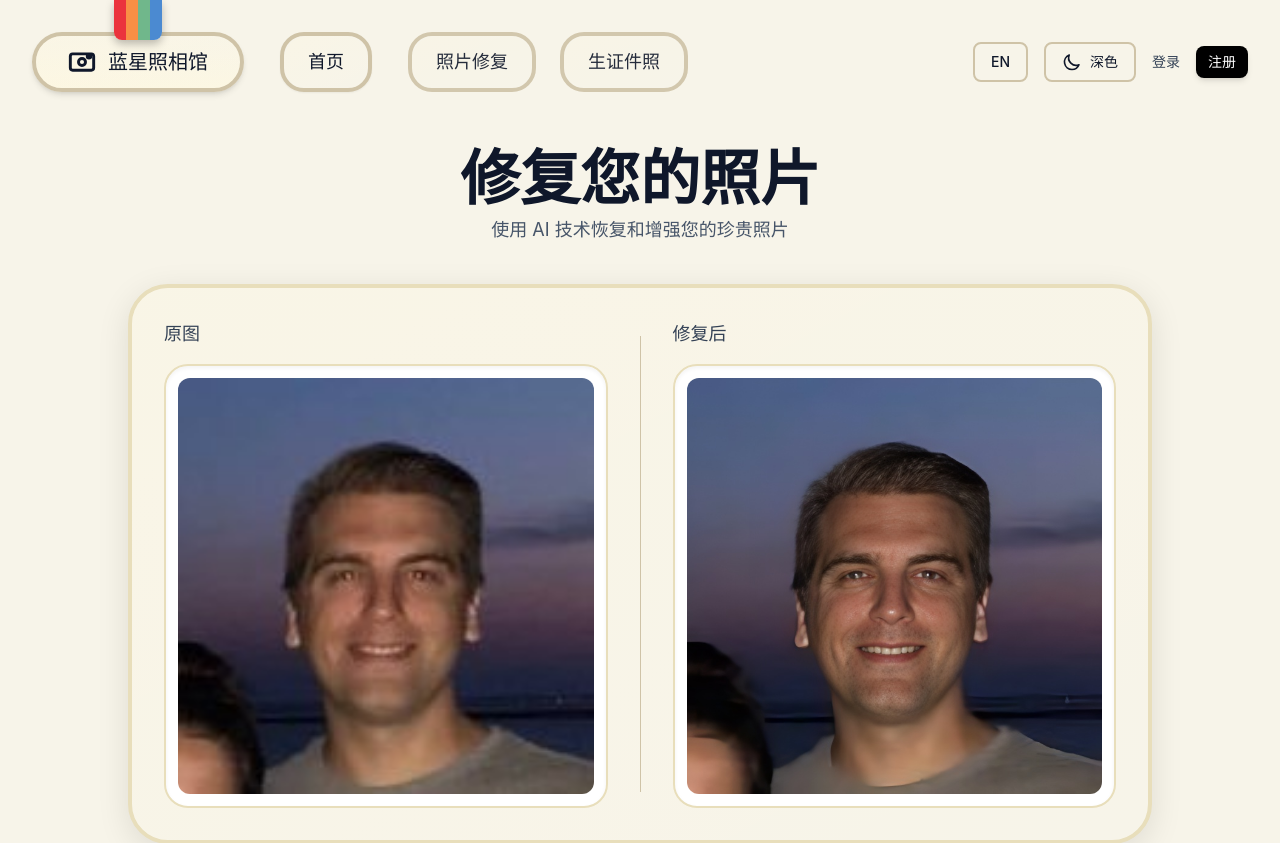
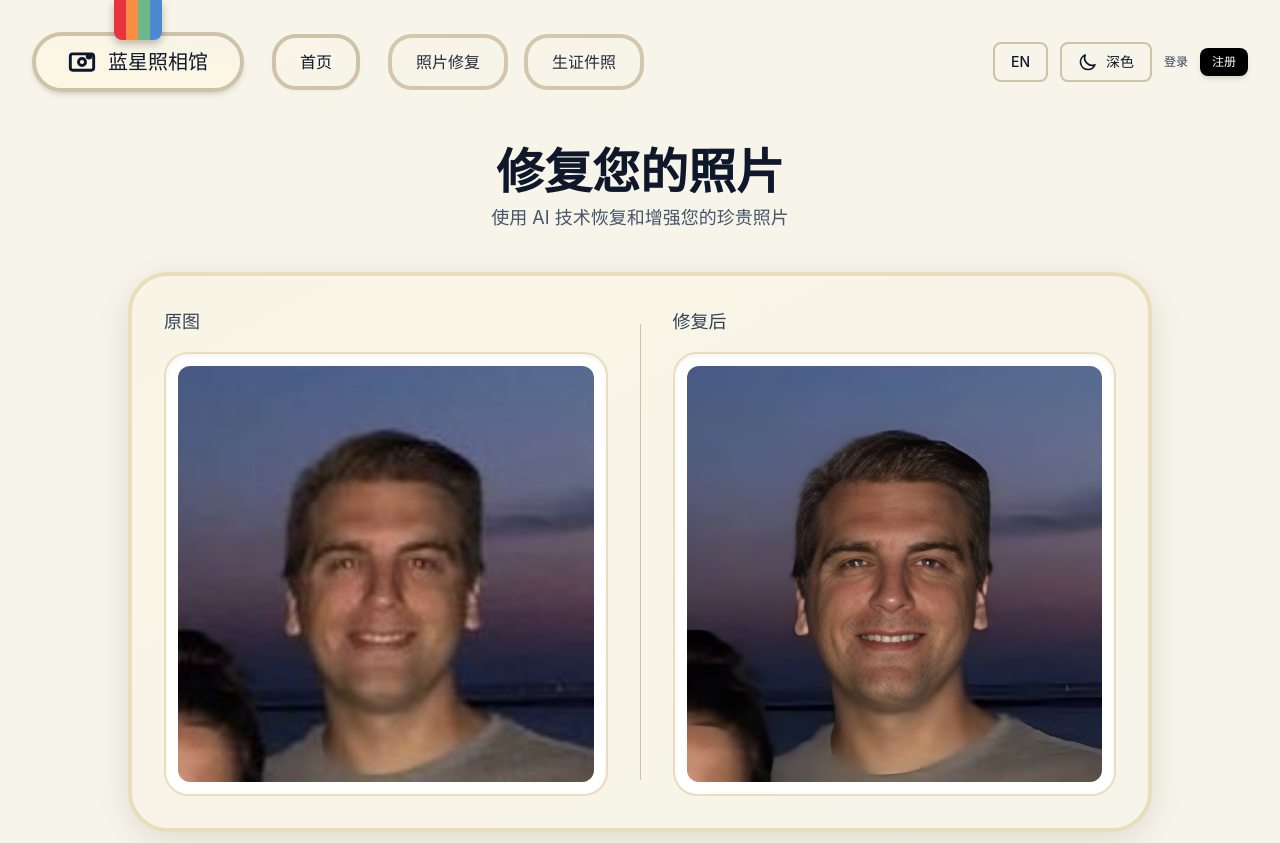
Before and after one commit to hekuanga/ImgFactory, a Next.js app: page / in a window 1280 px wide. Shown: the top 843 px of the page. Built offline with nearby package versions, Linux system fonts and the light colour scheme; no server answers.

Commit message:
Fix layout issues for English language: adjust button sizes, spacing, and responsive design

```diff
--- a/components/Header.tsx
+++ b/components/Header.tsx
@@ -130,9 +130,9 @@ export default function Header() {
         </div>
       )}
         {/* 导航栏容器 */}
-        <div className='flex justify-between items-center w-full pt-6 pb-5 sm:pt-8 sm:pb-6 px-4 sm:px-6 lg:px-8 max-w-7xl mx-auto'>
+        <div className='flex justify-between items-center w-full pt-6 pb-5 sm:pt-8 sm:pb-6 px-4 sm:px-6 lg:px-8 max-w-7xl mx-auto flex-wrap gap-3'>
           {/* 左侧导航按钮 */}
-          <nav className='flex items-center gap-2 sm:gap-3 lg:gap-4 xl:gap-6 flex-1 justify-center sm:justify-start'>
+          <nav className='flex items-center gap-1.5 sm:gap-2 lg:gap-3 xl:gap-4 flex-1 justify-center sm:justify-start flex-wrap'>
             {/* 蓝星照相馆 Logo */}
             <Link href='/' className='relative block'>
               <button
@@ -177,16 +177,17 @@ export default function Header() {
           <Link href='/' className='relative block mx-1 sm:mx-2 lg:mx-3'>
             <button
               className={`
-                relative px-4 sm:px-5 lg:px-6 py-2 sm:py-2.5 lg:py-3
+                relative px-3 sm:px-4 lg:px-5 xl:px-6 py-2 sm:py-2.5 lg:py-3
                 bg-[#F7F4E9] dark:bg-slate-800 rounded-[20px] sm:rounded-[22px] lg:rounded-[24px]
                 border-[3px] sm:border-[4px] border-[#CFC3A7] dark:border-slate-600
-                text-slate-900 dark:text-slate-100 font-medium text-sm sm:text-base lg:text-lg
+                text-slate-900 dark:text-slate-100 font-medium text-xs sm:text-sm lg:text-base
                 transition-all duration-200
                 hover:scale-105 hover:shadow-md
                 ${isActive('/') ? 'opacity-100 shadow-sm' : 'opacity-90'}
                 before:absolute before:inset-0 before:rounded-[20px] sm:before:rounded-[22px] lg:before:rounded-[24px]
                 before:bg-gradient-to-br before:from-[#FFF8E0]/30 before:to-transparent
                 before:pointer-events-none
+                whitespace-nowrap
               `}
             >
               <span className='relative z-10'>{t.nav.home}</span>
@@ -197,16 +198,17 @@ export default function Header() {
           <Link href='/restore' className='relative block'>
             <button
               className={`
-                relative px-4 sm:px-5 lg:px-6 py-2 sm:py-2.5 lg:py-3
+                relative px-3 sm:px-4 lg:px-5 xl:px-6 py-2 sm:py-2.5 lg:py-3
                 bg-[#F7F4E9] dark:bg-slate-800 rounded-[20px] sm:rounded-[22px] lg:rounded-[24px]
                 border-[3px] sm:border-[4px] border-[#CFC3A7] dark:border-slate-600
-                text-slate-900 dark:text-slate-100 font-medium text-sm sm:text-base lg:text-lg
+                text-slate-900 dark:text-slate-100 font-medium text-xs sm:text-sm lg:text-base
                 transition-all duration-200
                 hover:scale-105 hover:shadow-md
                 ${isActive('/restore') ? 'opacity-100 shadow-sm' : 'opacity-90'}
                 before:absolute before:inset-0 before:rounded-[20px] sm:before:rounded-[22px] lg:before:rounded-[24px]
                 before:bg-gradient-to-br before:from-[#FFF8E0]/30 before:to-transparent
                 before:pointer-events-none
+                whitespace-nowrap
               `}
             >
               <span className='relative z-10'>{t.nav.restore}</span>
@@ -217,16 +219,17 @@ export default function Header() {
           <Link href='/passport-photo' className='relative block'>
             <button
               className={`
-                relative px-4 sm:px-5 lg:px-6 py-2 sm:py-2.5 lg:py-3
+                relative px-3 sm:px-4 lg:px-5 xl:px-6 py-2 sm:py-2.5 lg:py-3
                 bg-[#F7F4E9] dark:bg-slate-800 rounded-[20px] sm:rounded-[22px] lg:rounded-[24px]
                 border-[3px] sm:border-[4px] border-[#CFC3A7] dark:border-slate-600
-                text-slate-900 dark:text-slate-100 font-medium text-sm sm:text-base lg:text-lg
+                text-slate-900 dark:text-slate-100 font-medium text-xs sm:text-sm lg:text-base
                 transition-all duration-200
                 hover:scale-105 hover:shadow-md
                 ${isActive('/passport-photo') ? 'opacity-100 shadow-sm' : 'opacity-90'}
                 before:absolute before:inset-0 before:rounded-[20px] sm:before:rounded-[22px] lg:before:rounded-[24px]
                 before:bg-gradient-to-br before:from-[#FFF8E0]/30 before:to-transparent
                 before:pointer-events-none
+                whitespace-nowrap
               `}
             >
               <span className='relative z-10'>{t.nav.passportPhoto}</span>
@@ -235,7 +238,7 @@ export default function Header() {
         </nav>
 
         {/* 用户操作区域 - 右侧 */}
-        <div className='flex items-center gap-2 sm:gap-3 lg:gap-4 flex-shrink-0'>
+        <div className='flex items-center gap-1.5 sm:gap-2 lg:gap-3 flex-shrink-0 flex-wrap justify-end'>
           {/* 语言和主题切换按钮 */}
           <LanguageToggle />
           <ThemeToggle />
@@ -245,27 +248,27 @@ export default function Header() {
           ) : user ? (
             <>
               {/* 邮箱地址 - 完全融入背景 */}
-              <div className='text-xs sm:text-sm text-slate-700 dark:text-slate-300 hidden lg:block whitespace-nowrap max-w-[240px] truncate'>
+              <div className='text-xs sm:text-sm text-slate-700 dark:text-slate-300 hidden xl:block whitespace-nowrap max-w-[200px] sm:max-w-[240px] truncate'>
                 {user.email}
               </div>
               {isSubscribed && (
                 <button
                   onClick={handleManageSubscription}
                   disabled={portalLoading || checkingSubscription}
-                  className='text-xs sm:text-sm font-medium text-slate-700 dark:text-slate-300 hover:text-slate-900 dark:hover:text-slate-100 transition disabled:opacity-50 disabled:cursor-not-allowed whitespace-nowrap'
+                  className='text-xs font-medium text-slate-700 dark:text-slate-300 hover:text-slate-900 dark:hover:text-slate-100 transition disabled:opacity-50 disabled:cursor-not-allowed whitespace-nowrap'
                 >
                   {portalLoading ? t.user.processing : t.user.manageSubscription}
                 </button>
               )}
               <Link
                 href='/billing'
-                className='text-xs sm:text-sm font-medium text-slate-700 dark:text-slate-300 hover:text-slate-900 dark:hover:text-slate-100 transition whitespace-nowrap'
+                className='text-xs font-medium text-slate-700 dark:text-slate-300 hover:text-slate-900 dark:hover:text-slate-100 transition whitespace-nowrap'
               >
                 {t.user.subscribe}
               </Link>
               <button
                 onClick={handleSignOut}
-                className='text-xs sm:text-sm font-medium text-slate-700 dark:text-slate-300 hover:text-slate-900 dark:hover:text-slate-100 transition whitespace-nowrap'
+                className='text-xs font-medium text-slate-700 dark:text-slate-300 hover:text-slate-900 dark:hover:text-slate-100 transition whitespace-nowrap'
               >
                 {t.user.logout}
               </button>
@@ -274,13 +277,13 @@ export default function Header() {
             <>
               <Link
                 href='/login'
-                className='text-xs sm:text-sm font-medium text-slate-700 dark:text-slate-300 hover:text-slate-900 dark:hover:text-slate-100 transition whitespace-nowrap'
+                className='text-xs font-medium text-slate-700 dark:text-slate-300 hover:text-slate-900 dark:hover:text-slate-100 transition whitespace-nowrap'
               >
                 {t.user.login}
               </Link>
               <Link
                 href='/register'
-                className='text-xs sm:text-sm font-medium bg-black dark:bg-white text-white dark:text-black rounded-lg hover:bg-black/80 dark:hover:bg-white/80 transition whitespace-nowrap shadow-md px-3 py-1.5'
+                className='text-xs font-medium bg-black dark:bg-white text-white dark:text-black rounded-lg hover:bg-black/80 dark:hover:bg-white/80 transition whitespace-nowrap shadow-md px-2.5 sm:px-3 py-1.5'
               >
                 {t.user.register}
               </Link>
--- a/pages/index.tsx
+++ b/pages/index.tsx
@@ -18,10 +18,10 @@ const Home: NextPage = () => {
       <main className='flex flex-1 w-full flex-col items-center justify-center px-4 sm:px-6 lg:px-8 py-6 sm:py-8'>
         {/* 主标题区域 */}
         <div className='text-center mb-6 sm:mb-8 lg:mb-10 w-full'>
-          <h1 className='mx-auto max-w-4xl font-display text-3xl sm:text-4xl lg:text-5xl xl:text-6xl font-bold tracking-normal text-slate-900 dark:text-slate-100 mb-2 transition-colors duration-300'>
+          <h1 className='mx-auto max-w-5xl font-display text-2xl sm:text-3xl lg:text-4xl xl:text-5xl font-bold tracking-normal text-slate-900 dark:text-slate-100 mb-2 transition-colors duration-300 leading-tight'>
             {t.home.title}
           </h1>
-          <p className='mx-auto text-sm sm:text-base lg:text-lg text-slate-600 dark:text-slate-400 transition-colors duration-300'>
+          <p className='mx-auto max-w-3xl text-sm sm:text-base lg:text-lg text-slate-600 dark:text-slate-400 transition-colors duration-300 px-4'>
             {t.home.subtitle}
           </p>
         </div>
--- a/pages/restore.tsx
+++ b/pages/restore.tsx
@@ -217,10 +217,10 @@ const Home: NextPage = () => {
           </div>
         </div>
 
-        <h1 className='mx-auto max-w-4xl font-display text-3xl sm:text-5xl font-bold tracking-normal text-slate-900 dark:text-slate-100 mb-3 transition-colors duration-300'>
+        <h1 className='mx-auto max-w-5xl font-display text-2xl sm:text-3xl lg:text-4xl font-bold tracking-normal text-slate-900 dark:text-slate-100 mb-3 transition-colors duration-300 leading-tight px-4'>
           {t.restore.title}
         </h1>
-        <p className='mx-auto text-base sm:text-lg text-slate-600 dark:text-slate-400 mb-6 transition-colors duration-300'>
+        <p className='mx-auto max-w-3xl text-sm sm:text-base lg:text-lg text-slate-600 dark:text-slate-400 mb-6 transition-colors duration-300 px-4'>
           {t.home.subtitle}
         </p>
 
```
